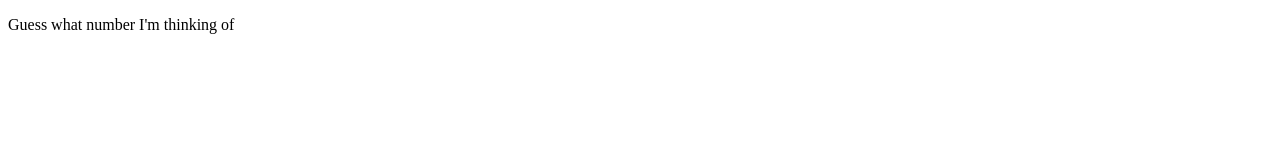
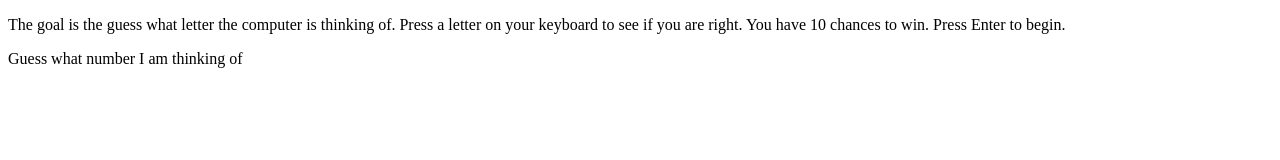
Before and after one commit to Rubentba/Psychic-Game, a plain HTML site: page index.html in a window 1280 px wide. Drawn offline with Linux system fonts and the light colour scheme.

Commit message:
Updated html with directions

```diff
--- a/index.html
+++ b/index.html
@@ -10,7 +10,11 @@
     </head>
     <body>
         <div>
-            <p id="directions-text">Guess what number I'm thinking of</p>
+            <p id="directions-text">
+                The goal is the guess what letter the computer is thinking of. Press a letter
+                on your keyboard to see if you are right. You have 10 chances to win. Press Enter to begin.
+            </p>
+            <p id="blurbText">Guess what number I am thinking of</p>
             <p id="userchoiceText"></p>
             <p id="winsText"></p>
             <p id="lossesText"></p>
```
